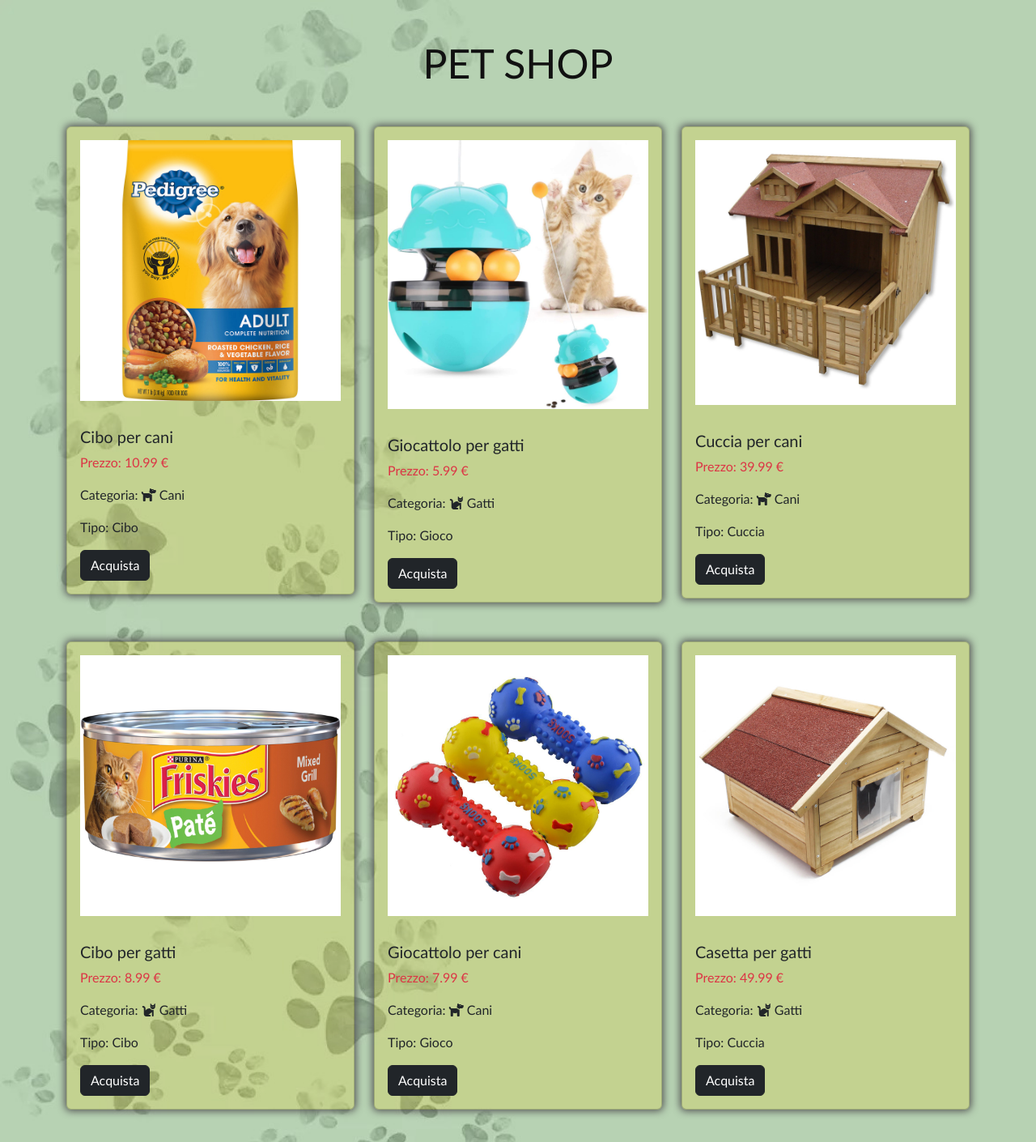
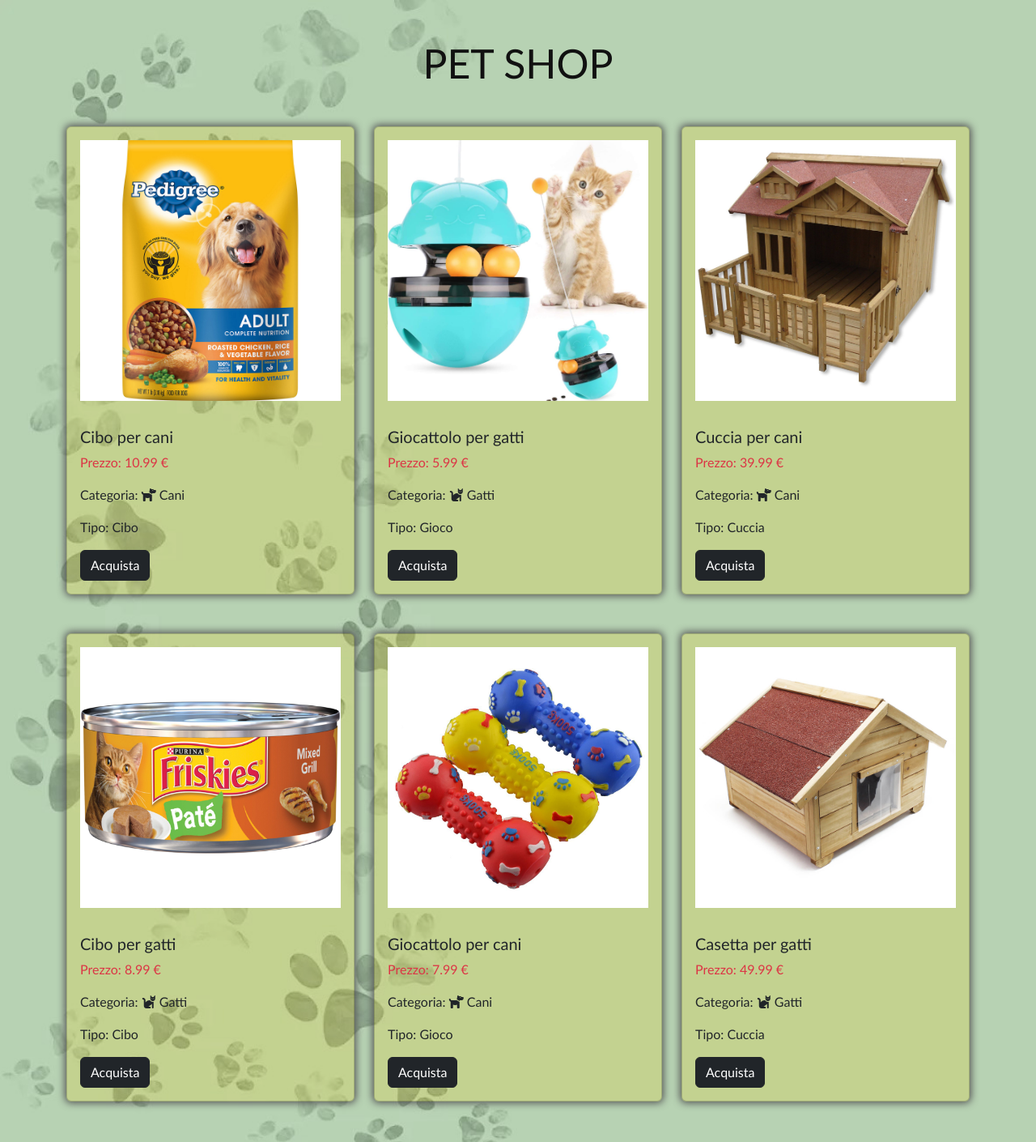
Before and after one commit to simoneaucello/php-oop-2, a PHP site: page / in a window 1280 px wide. Shown: the top 1410 px of the page at 81% size. Run offline with PHP 8.4, Linux system fonts and the light colour scheme.

Commit message:
[fix] card img

```diff
--- a/style.css
+++ b/style.css
@@ -12,6 +12,8 @@ h1{
 
 img{
   max-width: 100%;
+  aspect-ratio: 1;
+  object-fit: cover;
 }
 
 
```
Also changed, not shown: img/icona_cani.png (deleted), img/icona_gatti.png (deleted).
